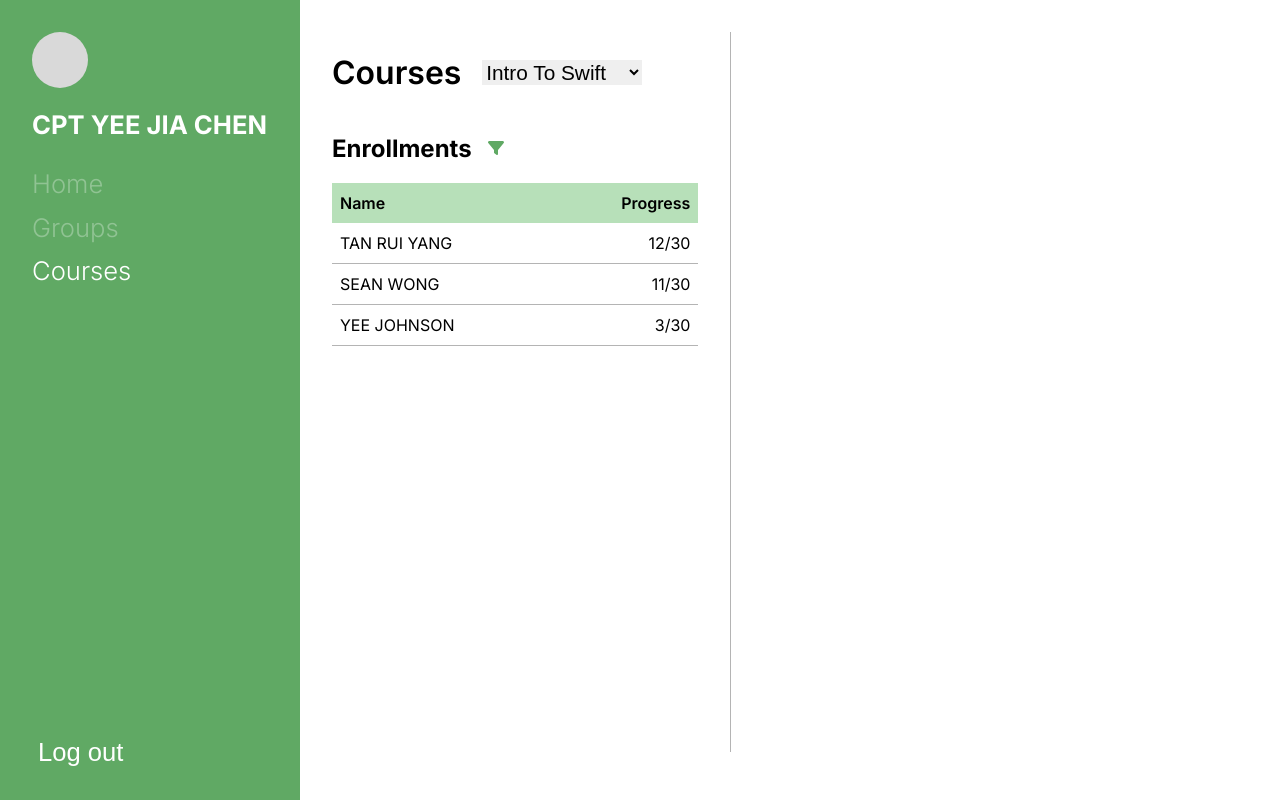
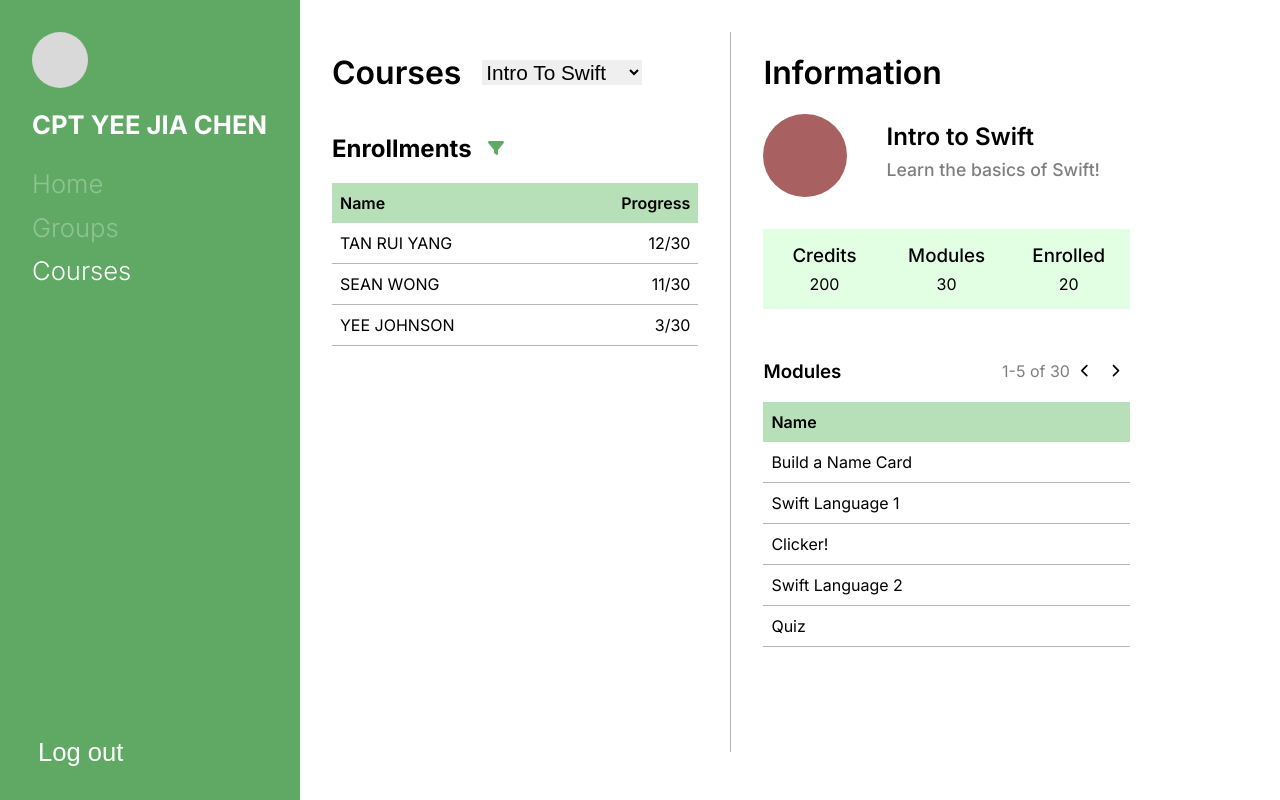
Before and after one commit to codeexp22-seb/SEBadmin, a Next.js app: page /dashboard/courses in a window 1280 px wide. Built offline with nearby package versions, Linux system fonts and the light colour scheme; no server answers.

Commit message:
added course info component in courses page

```diff
--- /dev/null
+++ b/components/courses/CourseInfo.js
@@ -0,0 +1,78 @@
+import styles from '../../styles/courses/CourseInfo.module.css'
+import { FontAwesomeIcon } from '@fortawesome/react-fontawesome'
+import { faChevronLeft, faChevronRight } from '@fortawesome/free-solid-svg-icons'
+
+
+const CourseInfo = () => {
+    return (
+        <div className={styles.container}>
+            <h1>Information</h1>
+            <div className={styles.courseMainInfo}>
+                <div className={styles.coursePic}></div>
+                <div>
+                    <h2>Intro to Swift</h2>
+                    <p>Learn the basics of Swift!</p>
+                </div>
+            </div>
+            <div className={styles.statsList}>
+                <div className={styles.statsItem}>
+                    <h3>Credits</h3>
+                    <p>200</p>
+                </div>
+                <div className={styles.statsItem}>
+                    <h3>Modules</h3>
+                    <p>30</p>
+                </div>
+                <div className={styles.statsItem}>
+                    <h3>Enrolled</h3>
+                    <p>20</p>
+                </div>
+            </div>
+
+            <div className={styles.modulesHeader}>
+                <h3>Modules</h3>
+                <div className={styles.modulesPageIndicator}>
+                    <p>1-5 of 30</p>
+                    <button>
+                        <FontAwesomeIcon icon={faChevronLeft} />
+                    </button>
+                    <button>
+                        <FontAwesomeIcon icon={faChevronRight} />
+                    </button>
+                </div>
+            </div>
+
+            <table className={styles.table}>
+
+                <thead>
+                    <tr>
+                        <th>Name</th>
+                    </tr>
+                </thead>
+                <tbody>
+                    <tr>
+                        <td>Build a Name Card</td>
+                    </tr>
+                    <tr>
+                        <td>Swift Language 1</td>
+                    </tr>
+                    <tr>
+                        <td>Clicker!</td>
+                    </tr>
+                    <tr>
+                        <td>Swift Language 2</td>
+                    </tr>
+                    <tr>
+                        <td>Quiz</td>
+                    </tr>
+
+                </tbody>
+
+
+
+            </table>
+        </div>
+    );
+}
+
+export default CourseInfo;
--- a/pages/dashboard/courses.js
+++ b/pages/dashboard/courses.js
@@ -1,3 +1,4 @@
+import CourseInfo from '../../components/courses/CourseInfo';
 import Enrollments from '../../components/courses/Enrollments';
 import styles from '../../styles/courses/Courses.module.css'
 
@@ -7,7 +8,7 @@
         <div className={styles.content}>
             <Enrollments />
             <div className={styles.divider}></div>
-
+            <CourseInfo />
         </div>
     </main>
     );
--- a/pages/dashboard/groups.js
+++ b/pages/dashboard/groups.js
@@ -1,6 +1,6 @@
 import MemberInfo from '../../components/groups/MemberInfo';
 import MemberList from '../../components/groups/MemberList';
-import styles from '../../styles/groups/Groups.module.css'
+import styles from '../../styles/groups/Groups.module.css';
 
 
 const Groups = () => {
--- /dev/null
+++ b/styles/courses/CourseInfo.module.css
@@ -0,0 +1,122 @@
+.container {
+    width: 50%;
+}
+
+.container h1 {
+    color: #000000;
+    font-weight: 600;
+    font-size: 2rem;
+    margin-right: 1.3rem;
+}
+
+.courseMainInfo {
+    display: flex;
+    align-items: center;
+    margin-bottom: 2rem;
+}
+
+.courseMainInfo h2 {
+    font-weight: 600;
+    margin: 0;
+}
+
+.courseMainInfo p {
+    margin: 0.5rem 0;
+    font-size: 1.1rem;
+    color: #000000;
+    opacity: 0.5;
+    font-weight: 500;
+}
+
+.coursePic {
+    height: 5.2rem;
+    width: 5.2rem;
+    background-color: #A96060;
+    border-radius: 50%;
+    margin-right: 2.5rem;
+}
+
+.statsList {
+    display: flex;
+    align-items: center;
+    justify-content: space-between;
+    width: 80%;
+    margin-bottom: 2rem;
+}
+
+.statsItem {
+    background-color: #E2FFE4;
+    display: flex;
+    flex-direction: column;
+    justify-content: center;
+    align-items: center;
+    height: 5rem;
+    width: 8rem;
+
+}
+
+.statsItem h3 {
+    margin: 0.2rem 0;
+    font-weight: 500;
+}
+
+.statsItem p {
+    margin: 0.2rem 0;
+}
+
+.modulesHeader {
+    width: 80%;
+    display: flex;
+    align-items: center;
+    justify-content: space-between;
+}
+
+.modulesHeader h3 {
+    font-weight: 600;
+}
+
+.modulesHeader p {
+    color: #000000;
+    opacity: 0.5;
+}
+
+.modulesPageIndicator {
+    display: flex;
+}
+
+.modulesPageIndicator button {
+    background: none;
+    border: none;
+    margin: 0 0.3rem;
+    cursor: pointer;
+}
+
+
+.table {
+    border-collapse: collapse;
+    table-layout: fixed;
+    width: 80%;
+
+
+}
+
+.table td, .table th {
+    padding: 10px 8px;
+}
+
+.table th {
+    background-color: #B7E0B9;
+    font-weight: 600;
+}
+
+.table tr :nth-child(1) {
+    text-align: left;
+}
+
+
+.table td {
+    white-space: nowrap;
+    overflow: hidden;
+    text-overflow: ellipsis;
+    border-bottom: 1px solid #B4B4B4;
+}
```
